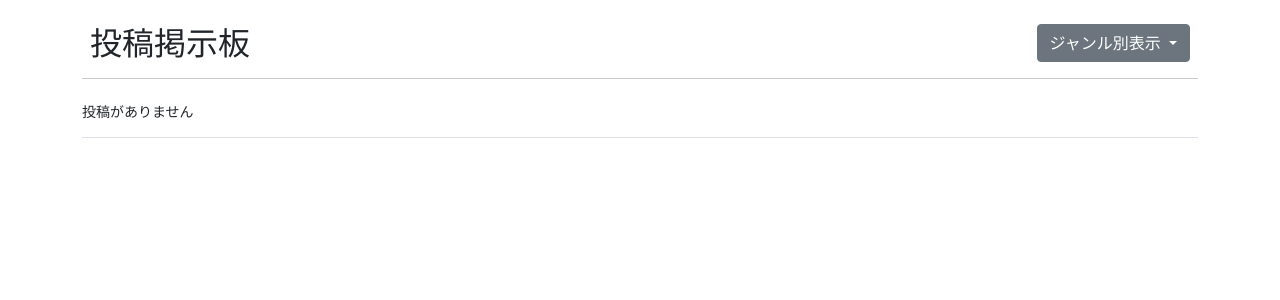
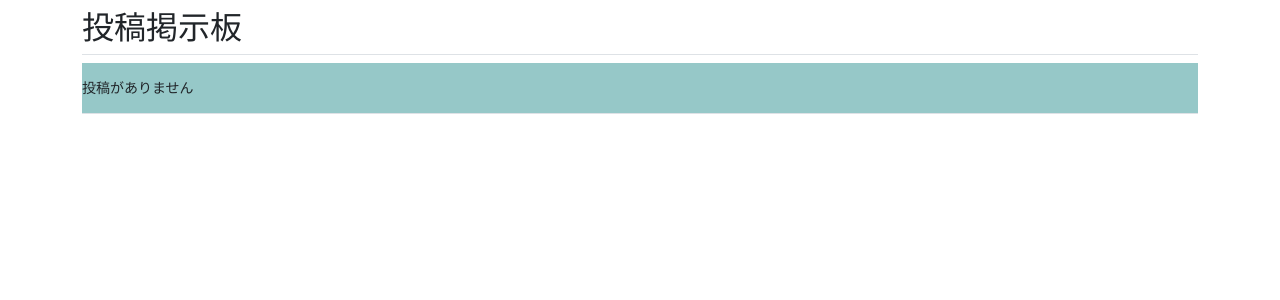
Before and after one commit to okadomeY/2021PBL, a Django app: page /moticom/genre_display in a window 1280 px wide. Shown: the top 300 px of the page. Run offline with Django 3.2, Linux system fonts and the light colour scheme; data comes from the database, SQL or seed files in the repository; some libraries are stand-ins or nearby versions.

```diff
--- a/mysite/moticom/models.py
+++ b/mysite/moticom/models.py
@@ -43,6 +43,7 @@ class Comment(models.Model):
 class Like(models.Model):
     user_id = models.ForeignKey(User, on_delete=models.CASCADE)
     report_id = models.ForeignKey(Report, on_delete=models.CASCADE)
+    like = models.IntegerField(default=0) # 追記
 
 class Bad(models.Model):
     user_id = models.ForeignKey(User, on_delete=models.CASCADE)
--- a/mysite/moticom/templates/moticom/board.html
+++ b/mysite/moticom/templates/moticom/board.html
@@ -5,41 +5,17 @@
 {% block content %}
     <body>
         <div class="container">
-            <div class="mt-4 pb-2">
-                <h2 class="ps-2 float-start">投稿掲示板</h2>
-                <div class="dropdown pe-2 float-end">
-                    <button class="btn btn-secondary dropdown-toggle" type="button" id="dropdownMenuButton" data-bs-toggle="dropdown" aria-expanded="false">
-                        ジャンル別表示
-                    </button>
-                    <div class="dropdown-menu" aria-labelledby="dropdownMenuButton">
-                            <form action="{% url 'moticom:board' %}" method="get">
-                            {% csrf_token %}
-                                <input class="dropdown-item" type="submit" value="全て表示" style="border:none; background-color:transparent;">
-                            </form>
-                        {% for genre in genre_list %}
-                            <form action="{% url 'moticom:genre_display' %}" method="get">
-                            {% csrf_token %}
-                                <input class="dropdown-item" type="hidden" name='genre_id' value="{{ genre.id }}">
-                                <input class="dropdown-item" type="submit" value="{{ genre.genre_name }}" style="border:none; background-color:transparent;">
-                            </form>
-                        {% endfor %}
-                    </div>
-                </div>
-            </div>
-            <div class="clearfix"></div>
-            <hr class="mt-2 mb-2">
-            <div class="d-flex flex-column pt-3">
+            <h2 class="mt-2 border-bottom pb-2">投稿掲示板</h2>
+            <div class="d-flex flex-column pt-3" style="background: rgb(150, 200, 200)">
                  {% if report_list %}
                         {% for report in report_list %}
-                            <div class="card"  style="background: rgb(150, 200, 200)">
-                                <p class="d-block ps-3 pb-1 mt-2 mb-0 small lh-sm border-bottom">
-                                    <strong>@{{ report.user_id }}</strong>
-                                    <p class="pt-2">{{ report.report_text }}</p>
-                                    {% for comment in report.comment_set.all %}
-                                        <p class="mt-1 mb-1">{{ comment.comment_text }} </p>
-                                    {% endfor %}
-                                </p>
-                            </div>
+                            <p class="d-block ps-3 pb-3 mt-0 mb-0 small lh-sm border-bottom">
+                                <strong>@{{ report.user_id }}</strong>
+                                <p>{{ report.report_text }}</p>
+                                {% for comment in report.comment_set.all %}
+                                    <p>{{ comment.comment_text }} </p>
+                                {% endfor %}
+                            </p>
                         {% endfor %}
                 {% else %}
                         <p class="pb-3 mb-0 small lh-sm border-bottom">
--- a/mysite/moticom/templates/moticom/login.html
+++ b/mysite/moticom/templates/moticom/login.html
@@ -22,7 +22,7 @@
                 </div>
 
                 <div class="form-label-group my-3">
-                    <input type="email" id="id_email" name="email" class="form-control" placeholder="Email address" required autofocus>
+                    <input type="email" id="id_email" name="username" class="form-control" placeholder="Email address" required autofocus>
                 </div>
 
                 <div class="form-label-group my-3">
--- a/mysite/moticom/urls.py
+++ b/mysite/moticom/urls.py
@@ -1,12 +1,12 @@
 from django.urls import path
-
+from django.contrib.auth.views import LogoutView
 from . import views
 
 app_name = 'moticom'
 urlpatterns = [
     path('', views.TopView.as_view(), name='main'),
     path('index', views.IndexView.as_view(), name='index'),
-    path('login', views.login.as_view(), name='login'),
+
 #    chart表示用test
 #    path('charts', views.Chart_Sw, name='chart'),
 
--- a/mysite/mysite/urls.py
+++ b/mysite/mysite/urls.py
@@ -15,9 +15,14 @@ Including another URLconf
 """
 from django.contrib import admin
 from django.urls import include, path
+from django.contrib.auth.views import LogoutView
+from moticom import views
+
 
 urlpatterns = [
     path('moticom/',include('moticom.urls')),
 #    path('polls/', include('polls.urls')),
     path('admin/', admin.site.urls),
+    path('login', views.login.as_view(), name='login'),
+    path('logout', LogoutView.as_view()),
 ]
```
Also changed, not shown: mysite/moticom/templates/moticom/index.html (+5 -7 lines), mysite/mysite/settings.py (+8 -0 lines).
